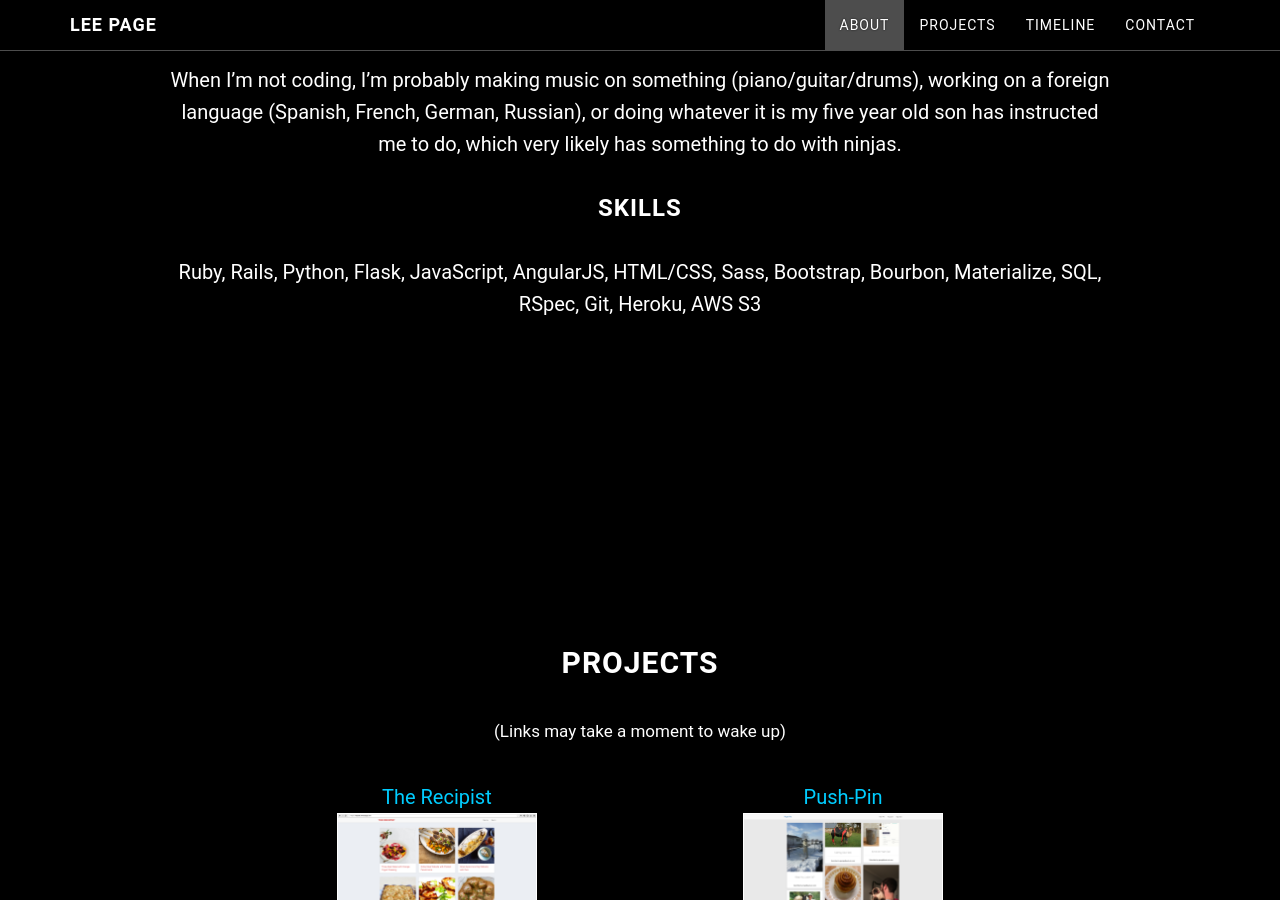
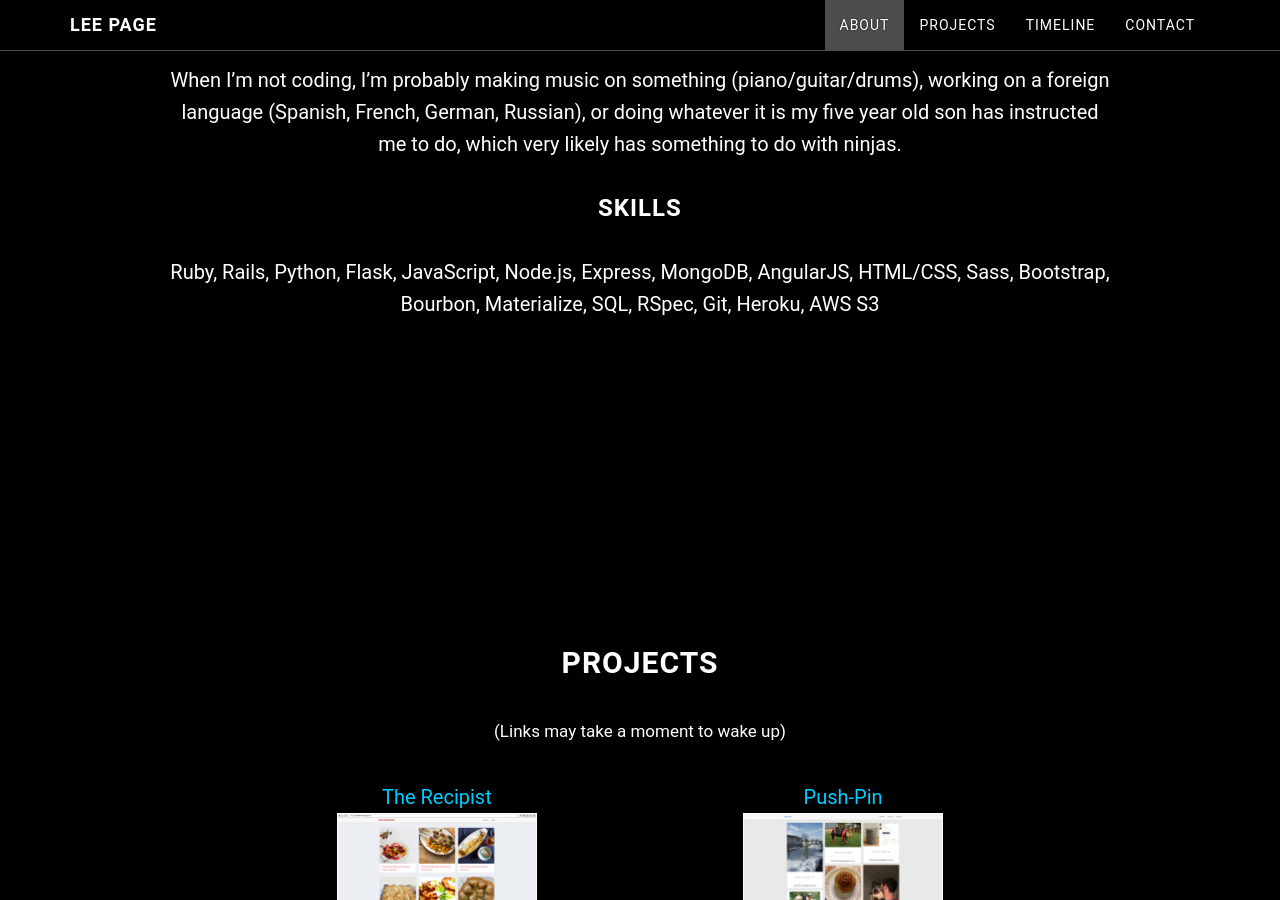
Before and after one commit to hLeePage/hLeePage.github.io, a Jekyll site: the page built from index.html, in a window 1280 px wide and 900 px high, scrolled down 1448 px. Built offline with Jekyll 4.4.1, drawn with Linux system fonts in a browser that asks for light colours; nearby versions of some CDN libraries; the list of posts is cut into pages by our own code; comment, search, counter and statistics services are not loaded.

Commit message:
Add node, express, mongodb to Skills

```diff
--- a/about.html
+++ b/about.html
@@ -18,4 +18,4 @@ has something to do with ninjas.
 
 
 ### Skills
-Ruby, Rails, Python, Flask, JavaScript, AngularJS, HTML/CSS, Sass, Bootstrap, Bourbon, Materialize, SQL, RSpec, Git, Heroku, AWS S3
+Ruby, Rails, Python, Flask, JavaScript, Node.js, Express, MongoDB, AngularJS, HTML/CSS, Sass, Bootstrap, Bourbon, Materialize, SQL, RSpec, Git, Heroku, AWS S3
```
